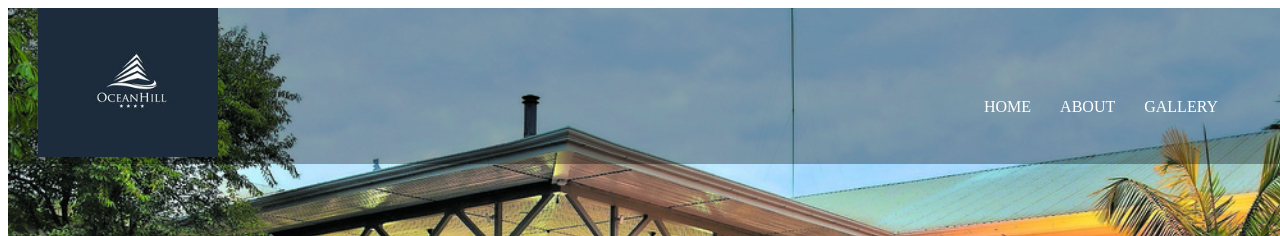
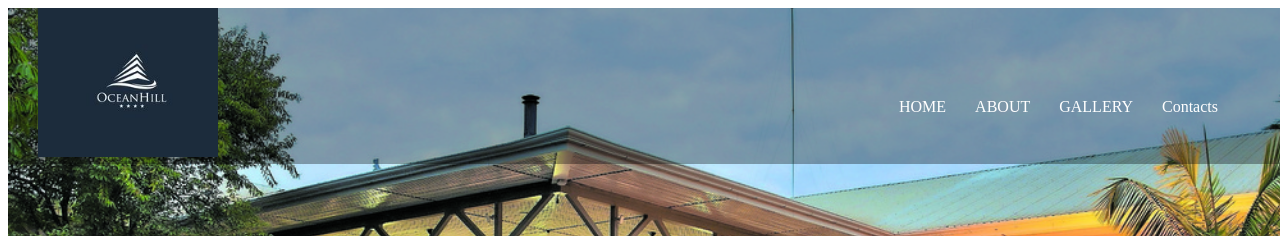
Before and after one commit to Madiapo/mlab-group-4, a plain HTML site: page index.html in a window 1280 px wide. Shown: the top 236 px of the page. Drawn offline with Linux system fonts and the light colour scheme.

Commit message:
Update index.html
added the contacts navigation bar link

```diff
--- a/index.html
+++ b/index.html
@@ -21,6 +21,7 @@
         <li><a href="index.html">HOME</a></li>
         <li><a href="ABOUTP.html">ABOUT</a></li>
         <li><a href="newg.html">GALLERY</a></li>
+        <li><a href="contactPage.html">Contacts</a></li>
 
       </ul>
  </nav>
```
